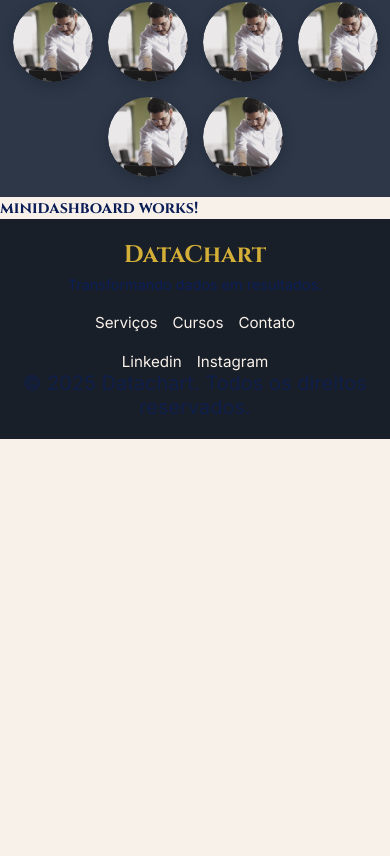
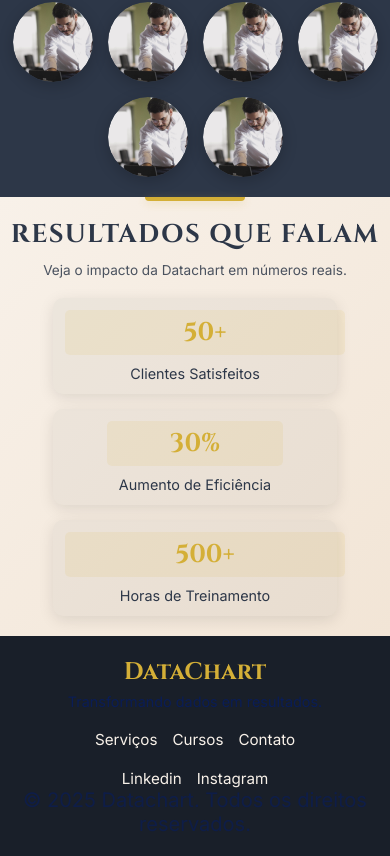
Before and after one commit to O-orion/datachart-site, an Angular app: page / in a window 390 px wide. Shown: the part 5738-6594 px from the top of the page. Before the commit the page ends 6177 px from the top, so only its background shows below. Built offline with nearby package versions, Linux system fonts and the light colour scheme.

Commit message:
PUT - Finalizando component MiniDashboard

```diff
--- a/src/app/components/minidashboard/minidashboard.component.html
+++ b/src/app/components/minidashboard/minidashboard.component.html
@@ -1 +1,20 @@
-<p>minidashboard works!</p>
+<section class="mini-dashboard" id="mini-dashboard">
+  <header>
+    <h2>Resultados que Falam</h2>
+    <p class="subtitle">Veja o impacto da Datachart em números reais.</p>
+  </header>
+  <div class="dashboard-container">
+    <div class="metric-card">
+      <div class="metric-value" [ngStyle]="{'width': clientsProgress + '%'}">50+</div>
+      <p class="metric-label">Clientes Satisfeitos</p>
+    </div>
+    <div class="metric-card">
+      <div class="metric-value" [ngStyle]="{'width': efficiencyProgress + '%'}">30%</div>
+      <p class="metric-label">Aumento de Eficiência</p>
+    </div>
+    <div class="metric-card">
+      <div class="metric-value" [ngStyle]="{'width': trainingProgress + '%'}">500+</div>
+      <p class="metric-label">Horas de Treinamento</p>
+    </div>
+  </div>
+</section>
--- a/src/app/components/minidashboard/minidashboard.component.scss
+++ b/src/app/components/minidashboard/minidashboard.component.scss
@@ -0,0 +1,125 @@
+@use "../../styled/variables" as *;
+
+.mini-dashboard {
+  padding: 40px 20px; // Compacto
+  background: linear-gradient(135deg, $pearl-white 0%, darken($pearl-white, 5%) 100%);
+  text-align: center;
+  position: relative;
+
+  &::before {
+    content: '';
+    position: absolute;
+    top: 0;
+    left: 50%;
+    transform: translateX(-50%);
+    width: 100px;
+    height: 4px;
+    background: $luminous-gold;
+    border-radius: 0 0 4px 4px;
+    box-shadow: 0 2px 8px rgba($luminous-gold, 0.3);
+  }
+
+  h2 {
+    font-family: $font-title;
+    color: $graphite-gray;
+    font-size: 2rem;
+    margin-bottom: 10px;
+    text-transform: uppercase;
+    letter-spacing: 1.5px;
+    font-weight: 700;
+  }
+
+  .subtitle {
+    font-family: $font-body;
+    color: rgba($graphite-gray, 0.85);
+    font-size: 1rem;
+    margin-bottom: 30px;
+    font-weight: 300;
+    max-width: 500px;
+    margin-left: auto;
+    margin-right: auto;
+  }
+
+  .dashboard-container {
+    max-width: 1000px;
+    margin: 0 auto;
+    display: flex;
+    justify-content: center;
+    gap: 20px;
+    flex-wrap: wrap;
+
+    .metric-card {
+      width: 280px; // Tamanho pequeno
+      background: rgba($graphite-gray, 0.05);
+      border-radius: 10px;
+      padding: 20px;
+      box-shadow: 0 4px 15px rgba(0, 0, 0, 0.1);
+      transition: transform 0.3s ease, box-shadow 0.3s ease;
+
+      &:hover {
+        transform: translateY(-5px);
+        box-shadow: 0 6px 20px rgba($luminous-gold, 0.2);
+      }
+
+      .metric-value {
+        font-family: $font-title;
+        font-size: 2rem; // Valor grande e impactante
+        color: $luminous-gold;
+        font-weight: 700;
+        margin-bottom: 10px;
+        background: rgba($luminous-gold, 0.1);
+        border-radius: 5px;
+        padding: 5px 10px;
+        display: inline-block;
+        transition: width 1s ease-in-out; // Animação de preenchimento
+      }
+
+      .metric-label {
+        font-family: $font-body;
+        font-size: 0.95rem;
+        color: $graphite-gray;
+        margin: 0;
+        font-weight: 400;
+      }
+    }
+  }
+
+  @media (max-width: 768px) {
+    padding: 30px 15px;
+
+    h2 { font-size: 1.8rem; }
+    .subtitle { font-size: 0.9rem; margin-bottom: 20px; }
+
+    .dashboard-container {
+      gap: 15px;
+
+      .metric-card {
+        width: 240px; // Reduzido no mobile
+        padding: 15px;
+
+        .metric-value { font-size: 1.8rem; }
+      }
+    }
+  }
+
+  @media (max-width: 480px) {
+    padding: 20px 10px;
+
+    h2 { font-size: 1.6rem; }
+    .subtitle { font-size: 0.85rem; }
+
+    .dashboard-container {
+      flex-direction: column;
+      align-items: center;
+
+      .metric-card {
+        width: 100%;
+        max-width: 260px;
+        padding: 12px;
+
+        .metric-value { font-size: 1.6rem; }
+        .metric-label { font-size: 0.9rem; }
+      }
+    }
+  }
+}
--- a/src/app/components/minidashboard/minidashboard.component.ts
+++ b/src/app/components/minidashboard/minidashboard.component.ts
@@ -1,4 +1,4 @@
-import { Component } from '@angular/core';
+import { Component, OnInit } from '@angular/core';
 
 @Component({
   selector: 'app-minidashboard',
@@ -6,6 +6,16 @@
   templateUrl: './minidashboard.component.html',
   styleUrl: './minidashboard.component.scss'
 })
-export class MinidashboardComponent {
+export class MinidashboardComponent implements OnInit{
+  clientsProgress = 0; // Progresso animado para "50+"
+  efficiencyProgress = 0; // Progresso animado para "30%"
+  trainingProgress = 0; // Progresso animado para "500+"
 
+  ngOnInit() {
+    setTimeout(() => {
+      this.clientsProgress = 100;
+      this.efficiencyProgress = 60;
+      this.trainingProgress = 100;
+    }, 500)
+  }
 }
```
